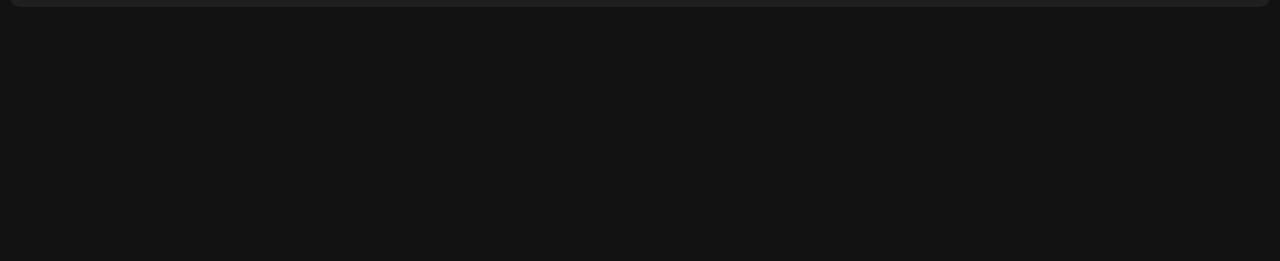
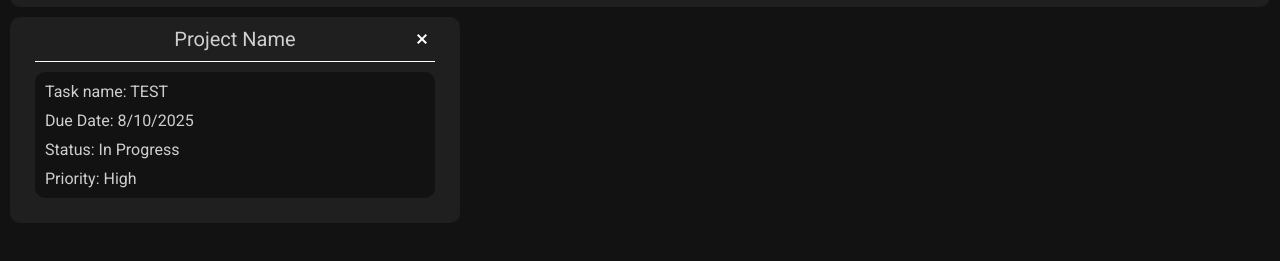
Before and after one commit to nkremer20/odin-todo, a website built with webpack: page src/template.html in a window 1280 px wide. Shown: the part 57-318 px from the top of the page. Built offline with nearby package versions, Linux system fonts and the light colour scheme.

Commit message:
Added delete project button to project card.  Need to update the create project card function and implement delete project logic

```diff
--- a/src/styles.css
+++ b/src/styles.css
@@ -160,15 +160,37 @@ header > h1 {
     display: none;
 }
 
-.prj-card > h1 {
+.prj-card-header {
+    display: grid;
+    grid-template-columns: repeat(3, 1fr);
+    border-bottom: 1px solid white;
+}
+
+.prj-card h1 {
     font-size: 20px;
     text-align: center;
     padding-top: 10px;
     padding-bottom: 10px;
-    border-bottom: 1px solid white;
     position: sticky;
     top: 0;
     background-color: #1f1f1f;
+    grid-column: 2/3;
+}
+
+.delete-task-btn {
+    align-self: center;
+    justify-self: end;
+    width: fit-content;
+    border: 1px solid transparent;
+    border-radius: 50%;
+}
+
+.delete-task-btn img {
+    vertical-align: middle;
+}
+
+.delete-task-btn:hover {
+    background-color: rgb(188, 0, 0);
 }
 
 /* Task card styling */
--- a/src/template.html
+++ b/src/template.html
@@ -20,45 +20,18 @@
         </div>
     </header>
     <div class="todo-container">
-        <!-- <div class="prj-card">
-            <h1>Project Name</h1>
+        <div class="prj-card">
+            <div class="prj-card-header">
+                <h1>Project Name</h1>
+                <button class="delete-task-btn"><img src="./assets/close_small_24dp_FFFFFF_FILL0_wght400_GRAD0_opsz24.svg" alt="Delete Project"></button>
+            </div>
             <div class="task-card">
                 <p>Task name: TEST</p>
                 <p>Due Date: 8/10/2025</p>
                 <p>Status: In Progress</p>
                 <p>Priority: High</p>
             </div>
-            <div class="task-card">
-                <p>Task name</p>
-                <p>Due Date</p>
-                <p>Status</p>
-                <p>Priority</p>
-            </div>
-            <div class="task-card">
-                <p>Task name</p>
-                <p>Due Date</p>
-                <p>Status</p>
-                <p>Priority</p>
-            </div>
-            <div class="task-card">
-                <p>Task name</p>
-                <p>Due Date</p>
-                <p>Status</p>
-                <p>Priority</p>
-            </div>
-            <div class="task-card">
-                <p>Task name</p>
-                <p>Due Date</p>
-                <p>Status</p>
-                <p>Priority</p>
-            </div>
-            <div class="task-card">
-                <p>Task name</p>
-                <p>Due Date</p>
-                <p>Status</p>
-                <p>Priority</p>
-            </div>
-        </div> -->
+        </div>
 
         <!-- New Task Modal -->
         <dialog class="add-task-modal">
```
Also changed, not shown: src/assets/close_small_24dp_FFFFFF_FILL0_wght400_GRAD0_opsz24.svg (added).
